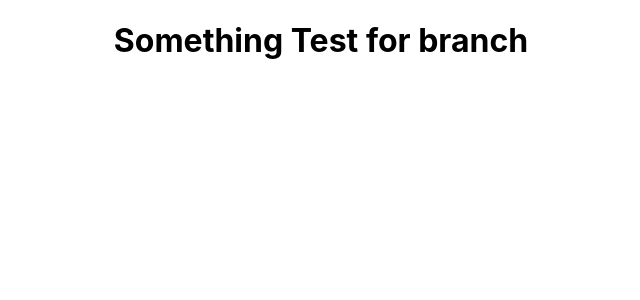
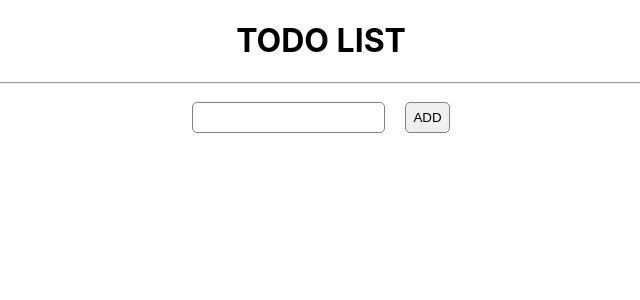
Before and after one commit to Jubair70/pracode, a React (Create React App) app: page / in a window 1280 px wide. Shown: the top 300 px of the page, without its empty margins (319-959 px from the left). Built offline with nearby package versions, Linux system fonts and the light colour scheme.

Commit message:
Create ToDo App using Class Component

```diff
--- a/src/App.css
+++ b/src/App.css
@@ -1,3 +1,10 @@
 .App {
   text-align: center;
 }
+
+input, button{
+  padding:7px;
+  margin: 10px;
+  border-radius: 5px;
+  border: 1px solid gray;
+}
--- a/src/App.js
+++ b/src/App.js
@@ -1,11 +1,55 @@
-import './App.css';
+import React, { Component } from "react";
+import "./App.css";
 
-function App() {
-  return (
-    <div className='App'>
-        <h1>Something Test for branch</h1>
-    </div>
-  )
+class App extends Component {
+  constructor(props) {
+    super(props);
+    this.state = {
+      item: [],
+      userInput: { key: -1, value: "" },
+    };
+  }
+  addItem(userInput) {
+    if (userInput.value !== "") {
+      const addToList = [...this.state.item, userInput];
+      this.setState({ userInput: { key: -1, value: "" }, item: addToList });
+    }
+  }
+  removeItem(idx) {
+    const item = this.state.item.filter((item, index) => {
+      return item.key !== idx;
+    });
+    this.setState({ item: [...item] });
+  }
+  render() {
+    return (
+      <div className="App">
+        <h1>TODO LIST</h1>
+        <hr />
+        <input
+          type="text"
+          value={this.state.userInput.value}
+          onChange={(e) =>
+            this.setState({
+              ...this.state,
+              userInput: { key: Math.random(), value: e.target.value },
+            })
+          }
+        />
+        <button onClick={() => this.addItem(this.state.userInput)}>ADD</button>
+
+        <ul>
+          {this.state.item.map((elem, index) => {
+            return (
+              <li key={elem.key} onClick={() => this.removeItem(elem.key)}>
+                {elem.value}
+              </li>
+            );
+          })}
+        </ul>
+      </div>
+    );
+  }
 }
 
 export default App;
```
